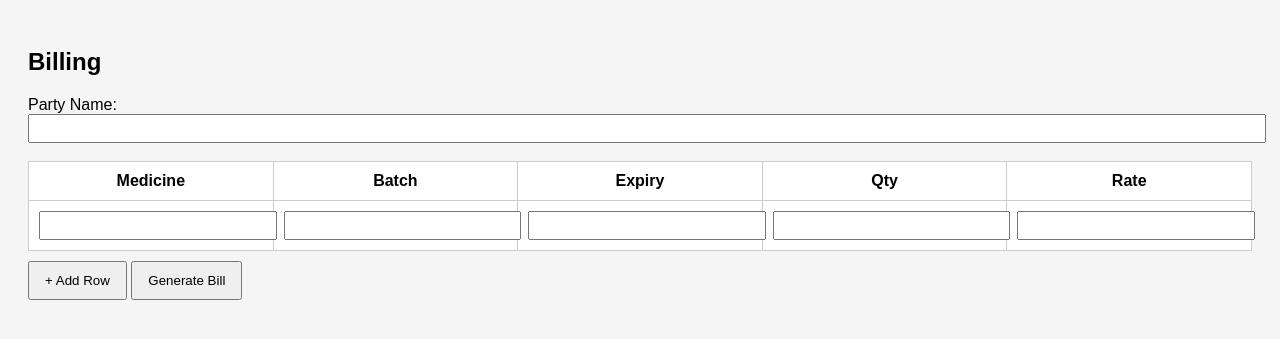
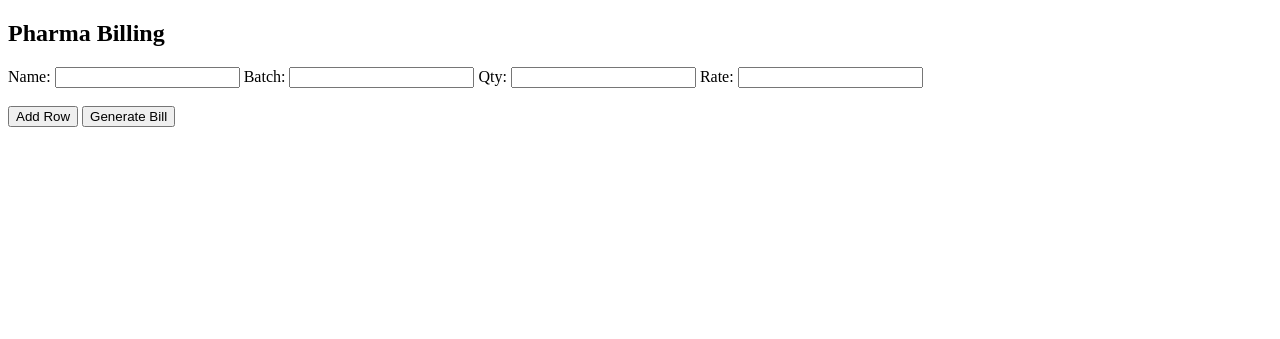
Before and after one commit to Sadiyamd029/pharma-billing, a Flask app: page / in a window 1280 px wide. Shown: the top 339 px of the page. Run offline with Flask 3, Linux system fonts and the light colour scheme.

Commit message:
final working version

```diff
--- a/templates/index.html
+++ b/templates/index.html
@@ -1,82 +1,39 @@
 <!DOCTYPE html>
 <html>
 <head>
-    <title>Billing</title>
-    <style>
-        body {
-            font-family: Arial;
-            background: #f5f5f5;
-            padding: 20px;
-        }
-
-        table {
-            width: 100%;
-            background: white;
-            border-collapse: collapse;
-        }
-
-        th, td {
-            padding: 10px;
-            border: 1px solid #ccc;
-        }
-
-        input {
-            width: 100%;
-            padding: 5px;
-        }
-
-        button {
-            padding: 10px 15px;
-            margin-top: 10px;
-            cursor: pointer;
-        }
-    </style>
+    <title>Pharma Billing</title>
 </head>
-
 <body>
 
-<h2>Billing</h2>
+<h2>Pharma Billing</h2>
 
-<form action="/billing" method="POST">
+<form method="POST" action="/billing">
 
-    <label>Party Name:</label>
-    <input type="text" name="party_name"><br><br>
+    <div id="rows">
+        <div>
+            Name: <input type="text" name="name">
+            Batch: <input type="text" name="batch">
+            Qty: <input type="number" name="qty">
+            Rate: <input type="number" name="rate">
+        </div>
+    </div>
 
-    <table id="table">
-        <tr>
-            <th>Medicine</th>
-            <th>Batch</th>
-            <th>Expiry</th>
-            <th>Qty</th>
-            <th>Rate</th>
-        </tr>
-
-        <tr>
-            <td><input name="name[]"></td>
-            <td><input name="batch[]"></td>
-            <td><input name="expiry[]"></td>
-            <td><input name="qty[]"></td>
-            <td><input name="rate[]"></td>
-        </tr>
-    </table>
-
-    <button type="button" onclick="addRow()">+ Add Row</button>
+    <br>
+    <button type="button" onclick="addRow()">Add Row</button>
     <button type="submit">Generate Bill</button>
 
 </form>
 
 <script>
 function addRow() {
-    let table = document.getElementById("table");
-    let row = table.insertRow();
-
-    row.innerHTML = `
-        <td><input name="name[]"></td>
-        <td><input name="batch[]"></td>
-        <td><input name="expiry[]"></td>
-        <td><input name="qty[]"></td>
-        <td><input name="rate[]"></td>
+    let div = document.createElement("div");
+    div.innerHTML = `
+        Name: <input type="text" name="name">
+        Batch: <input type="text" name="batch">
+        Qty: <input type="number" name="qty">
+        Rate: <input type="number" name="rate">
     `;
+    document.getElementById("rows").appendChild(div);
 }
 </script>
 
```
